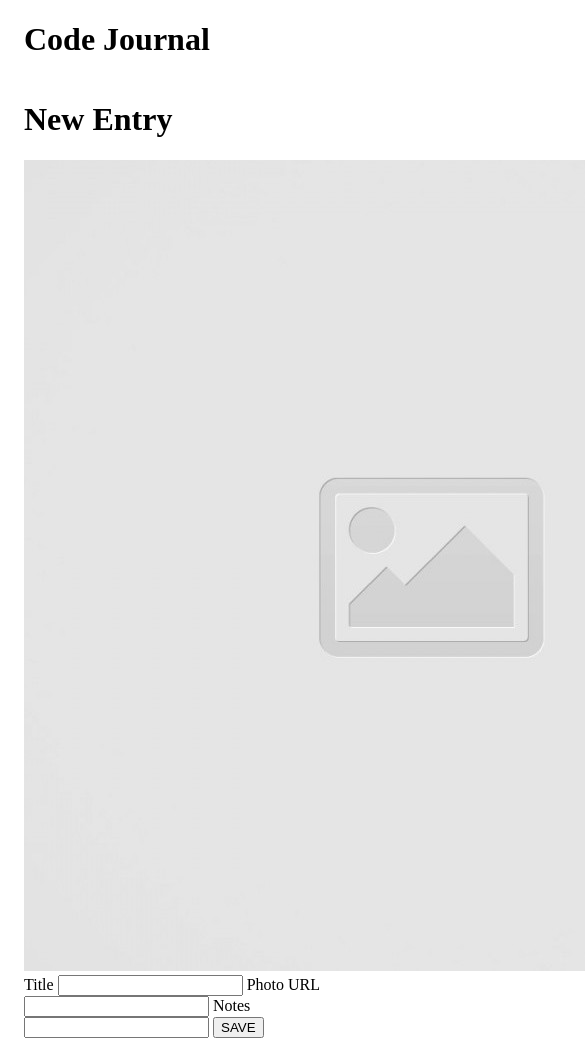
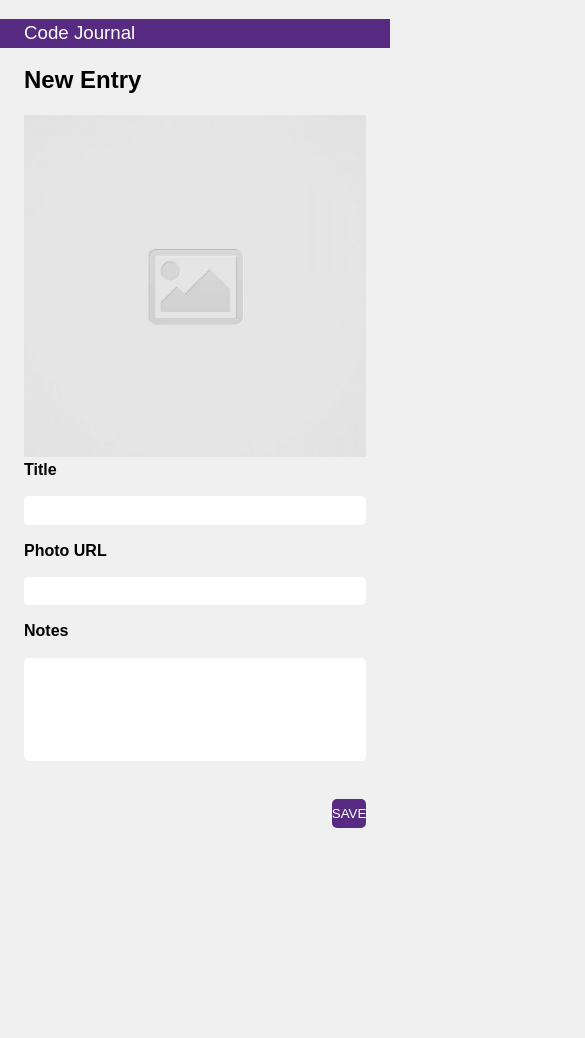
Before and after one commit to laykevin/code-journal, a website: page index.html in a window 390 px wide. Shown: the top 1038 px of the page, 585 px wide, since content can reach past the window. After the commit the page ends 845 px from the top, so only its background shows below. Drawn offline with Linux system fonts and the light colour scheme.

Commit message:
Completed HTML form using the appropriate responsive layout classes.

```diff
--- a/css/reset.css
+++ b/css/reset.css
@@ -4,4 +4,6 @@
 
 body {
   margin: 0;
+  font-family: sans-serif;
+  background-color: rgb(240, 240, 240);
 }
--- a/css/styles.css
+++ b/css/styles.css
@@ -0,0 +1,50 @@
+img {
+  width: 100%;
+
+  /* height: 75%; */
+}
+
+input,
+textarea {
+  width: 100%;
+  margin: 5% 0;
+  border-radius: 5px;
+  padding: 2% 0;
+  border-color: rgb(182, 182, 182);
+  border-style: none;
+  resize: none;
+}
+
+header {
+  background-color: rgb(86, 43, 129);
+}
+
+.purp-head {
+  /* background-color: rgb(86, 43, 129); */
+  color: white;
+  font-weight: lighter;
+  padding: 1% 0;
+
+  /* padding: 1% 56px;
+  margin: 0; */
+}
+
+h2 {
+  margin: 0 0 6%;
+}
+
+label {
+  font-weight: bold;
+  margin-bottom: 5%;
+}
+
+button {
+  flex-direction: row-reverse;
+}
+
+.submit-button {
+  background-color: rgb(86, 43, 129);
+  color: white;
+  margin-left: 90%;
+  width: 10%;
+}
--- a/index.html
+++ b/index.html
@@ -18,26 +18,30 @@
 <body>
   <header>
     <div class="container">
-      <h1>Code Journal</h1>
+      <h3 class="purp-head">Code Journal</h3>
     </div>
   </header>
   <main class="container">
     <div data-view="entry-form">
       <div class="row">
+        <h2>New Entry</h2>
+      </div>
+      <form class="row" action="">
+        <div class="column-half">
+          <img src="images/placeholder-image-square.jpg" alt="placeholder">
+        </div>
+        <div class="column-half">
+          <label for="title">Title</label>
+          <input required type="text" id="title">
+          <label for="photo-url">Photo URL</label>
+          <input required type="text" id="photo-url">
+        </div>
         <div class="column-full">
-          <form action="">
-            <h1>New Entry</h1>
-            <img src="images/placeholder-image-square.jpg" alt="placeholder">
-            <label for="title">Title</label>
-            <input required type="text" id="title">
-            <label for="photo-url">Photo URL</label>
-            <input required type="text" id="photo-url">
-            <label for="notes">Notes</label>
-            <input required type="text" id="notes">
-            <input type="submit" value="SAVE">
-          </form>
+          <label for="notes">Notes</label>
+          <textarea id="notes" cols="30" rows="6"></textarea>
+          <input class="submit-button" type="submit" value="SAVE">
         </div>
-      </div>
+      </form>
     </div>
     <div data-view="entries" class="hidden"></div>
   </main>
```
